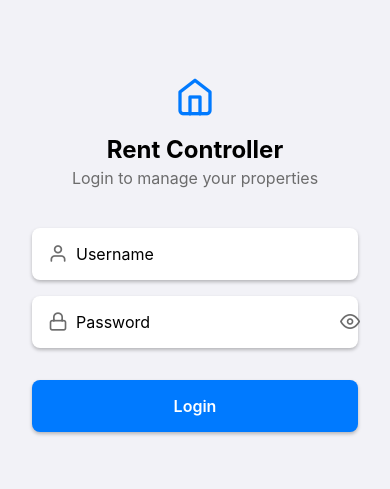
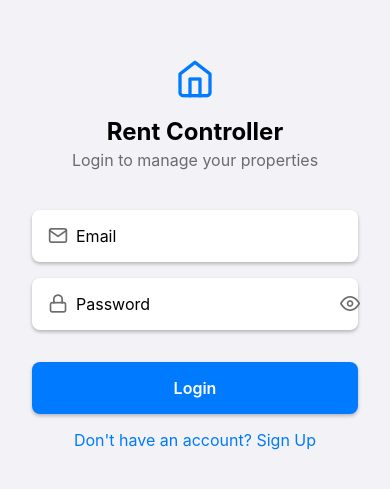
Before and after one commit to Remedanram/apps, a React Native app: screen /Auth in a window 390 px wide. Shown: the part 169-658 px from the top of the page. Built offline with nearby package versions, Linux system fonts and the light colour scheme.

Commit message:
login fix

```diff
--- a/screens/LoginScreen.tsx
+++ b/screens/LoginScreen.tsx
@@ -8,50 +8,61 @@ import {
   KeyboardAvoidingView,
   Platform,
   Alert,
+  ScrollView,
 } from "react-native";
 import { useNavigation } from "@react-navigation/native";
 import AsyncStorage from "@react-native-async-storage/async-storage";
 import { Feather } from "@expo/vector-icons";
 import theme from "../constants/theme";
+import authService from "../services/authService";
 
 const LoginScreen = () => {
   const navigation = useNavigation();
-  const [username, setUsername] = useState("");
+  const [isLogin, setIsLogin] = useState(true);
+  const [name, setName] = useState("");
+  const [email, setEmail] = useState("");
   const [password, setPassword] = useState("");
   const [showPassword, setShowPassword] = useState(false);
   const [loading, setLoading] = useState(false);
 
-  const handleLogin = async () => {
-    if (!username || !password) {
+  const handleAuth = async () => {
+    if (isLogin) {
+      if (!email || !password) {
         Alert.alert("Error", "Please fill in all fields");
         return;
+      }
+    } else {
+      if (!name || !email || !password) {
+        Alert.alert("Error", "Please fill in all fields");
+        return;
+      }
     }
 
     setLoading(true);
     try {
-      // Test account for development
-      if (username === "admin" && password === "admin123") {
-        await AsyncStorage.setItem("userToken", "test-token");
-        await AsyncStorage.setItem(
-          "userData",
-          JSON.stringify({
-            id: 1,
-            username: "admin",
-            role: "admin",
-          })
-        );
+      let response;
+      if (isLogin) {
+        response = await authService.login({ email, password });
+      } else {
+        response = await authService.signup({ name, email, password });
+      }
+
+      // Store auth data
+      await AsyncStorage.setItem("userToken", response.token);
+      await AsyncStorage.setItem("userData", JSON.stringify(response.user));
+
+      // Navigate to main screen
       navigation.reset({
         index: 0,
         routes: [{ name: "Main" as never }],
       });
-        return;
-      }
-
-      // Your actual API call code here
-      Alert.alert("Error", "Invalid credentials");
-    } catch (error) {
-      console.error("Login error:", error);
-      Alert.alert("Error", "Connection failed. Please try again.");
+    } catch (error: any) {
+      console.error("Auth error:", error);
+      Alert.alert(
+        "Error",
+        error.response?.data?.message ||
+          "Authentication failed. Please try again."
+      );
     } finally {
       setLoading(false);
     }
@@ -62,27 +73,59 @@ const LoginScreen = () => {
       behavior={Platform.OS === "ios" ? "padding" : "height"}
       style={styles.container}
     >
+      <ScrollView contentContainerStyle={styles.scrollContainer}>
         <View style={styles.formContainer}>
           <View style={styles.header}>
             <Feather name="home" size={40} color={theme.colors.primary} />
             <Text style={styles.title}>Rent Controller</Text>
-          <Text style={styles.subtitle}>Login to manage your properties</Text>
+            <Text style={styles.subtitle}>
+              {isLogin
+                ? "Login to manage your properties"
+                : "Create your account"}
+            </Text>
           </View>
 
+          {!isLogin && (
             <View style={styles.inputContainer}>
-          <Feather name="user" size={20} color={theme.colors.text.secondary} />
+              <Feather
+                name="user"
+                size={20}
+                color={theme.colors.text.secondary}
+              />
               <TextInput
                 style={styles.input}
-            placeholder="Username"
-            value={username}
-            onChangeText={setUsername}
+                placeholder="Full Name"
+                value={name}
+                onChangeText={setName}
+                autoCapitalize="words"
+                autoCorrect={false}
+              />
+            </View>
+          )}
+
+          <View style={styles.inputContainer}>
+            <Feather
+              name="mail"
+              size={20}
+              color={theme.colors.text.secondary}
+            />
+            <TextInput
+              style={styles.input}
+              placeholder="Email"
+              value={email}
+              onChangeText={setEmail}
               autoCapitalize="none"
               autoCorrect={false}
+              keyboardType="email-address"
             />
           </View>
 
           <View style={styles.inputContainer}>
-          <Feather name="lock" size={20} color={theme.colors.text.secondary} />
+            <Feather
+              name="lock"
+              size={20}
+              color={theme.colors.text.secondary}
+            />
             <TextInput
               style={styles.input}
               placeholder="Password"
@@ -105,16 +148,30 @@ const LoginScreen = () => {
 
           <TouchableOpacity
             style={[styles.button, loading && styles.buttonDisabled]}
-          onPress={handleLogin}
+            onPress={handleAuth}
             disabled={loading}
           >
             {loading ? (
-            <Text style={styles.buttonText}>Logging in...</Text>
+              <Text style={styles.buttonText}>Processing...</Text>
             ) : (
-            <Text style={styles.buttonText}>Login</Text>
+              <Text style={styles.buttonText}>
+                {isLogin ? "Login" : "Sign Up"}
+              </Text>
             )}
           </TouchableOpacity>
+
+          <TouchableOpacity
+            style={styles.switchButton}
+            onPress={() => setIsLogin(!isLogin)}
+          >
+            <Text style={styles.switchButtonText}>
+              {isLogin
+                ? "Don't have an account? Sign Up"
+                : "Already have an account? Login"}
+            </Text>
+          </TouchableOpacity>
         </View>
+      </ScrollView>
     </KeyboardAvoidingView>
   );
 };
@@ -123,6 +180,9 @@ const styles = StyleSheet.create({
   container: {
     flex: 1,
     backgroundColor: theme.colors.background,
+  },
+  scrollContainer: {
+    flexGrow: 1,
   },
   formContainer: {
     flex: 1,
@@ -179,6 +239,14 @@ const styles = StyleSheet.create({
     fontSize: theme.typography.sizes.md,
     fontWeight: "600",
   },
+  switchButton: {
+    marginTop: theme.spacing.md,
+    alignItems: "center",
+  },
+  switchButtonText: {
+    color: theme.colors.primary,
+    fontSize: theme.typography.sizes.md,
+  },
 });
 
 export default LoginScreen;
--- /dev/null
+++ b/services/authService.ts
@@ -0,0 +1,53 @@
+import api from "./api";
+
+export interface SignupRequest {
+  name: string;
+  email: string;
+  password: string;
+}
+
+export interface LoginRequest {
+  email: string;
+  password: string;
+}
+
+export interface AuthResponse {
+  token: string;
+  user: {
+    id: number;
+    name: string;
+    email: string;
+  };
+}
+
+const authService = {
+  // Signup new user
+  signup: async (data: SignupRequest): Promise<AuthResponse> => {
+    try {
+      const response = await api.post("/auth/signup", data);
+      if (response?.data) {
+        return response.data;
+      }
+      throw new Error("Failed to signup");
+    } catch (error) {
+      console.error("Error in signup:", error);
+      throw error;
+    }
+  },
+
+  // Login user
+  login: async (data: LoginRequest): Promise<AuthResponse> => {
+    try {
+      const response = await api.post("/auth/login", data);
+      if (response?.data) {
+        return response.data;
+      }
+      throw new Error("Failed to login");
+    } catch (error) {
+      console.error("Error in login:", error);
+      throw error;
+    }
+  },
+};
+
+export default authService;
```
Lines whose indentation alone changed are shown as unchanged.
